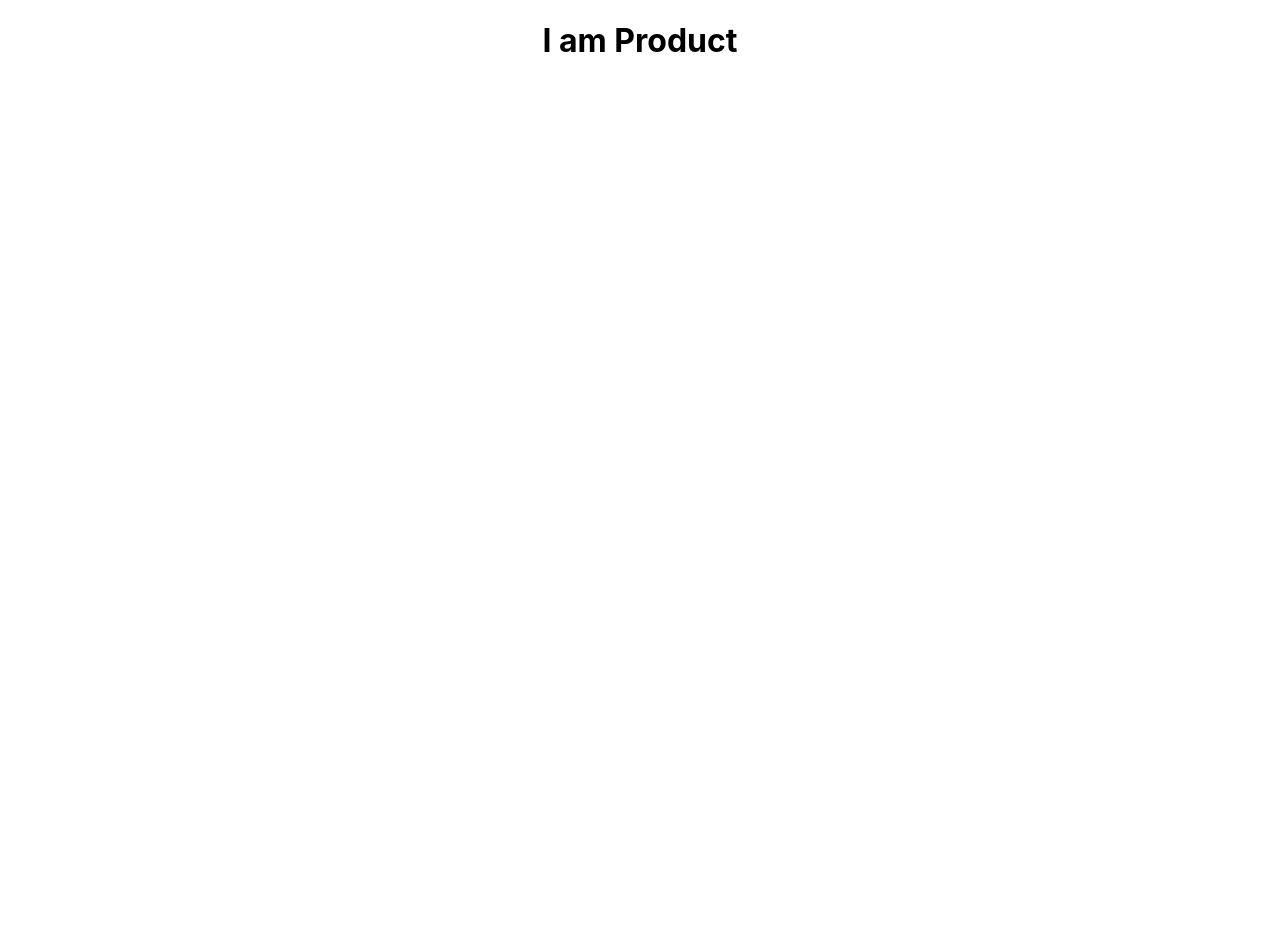
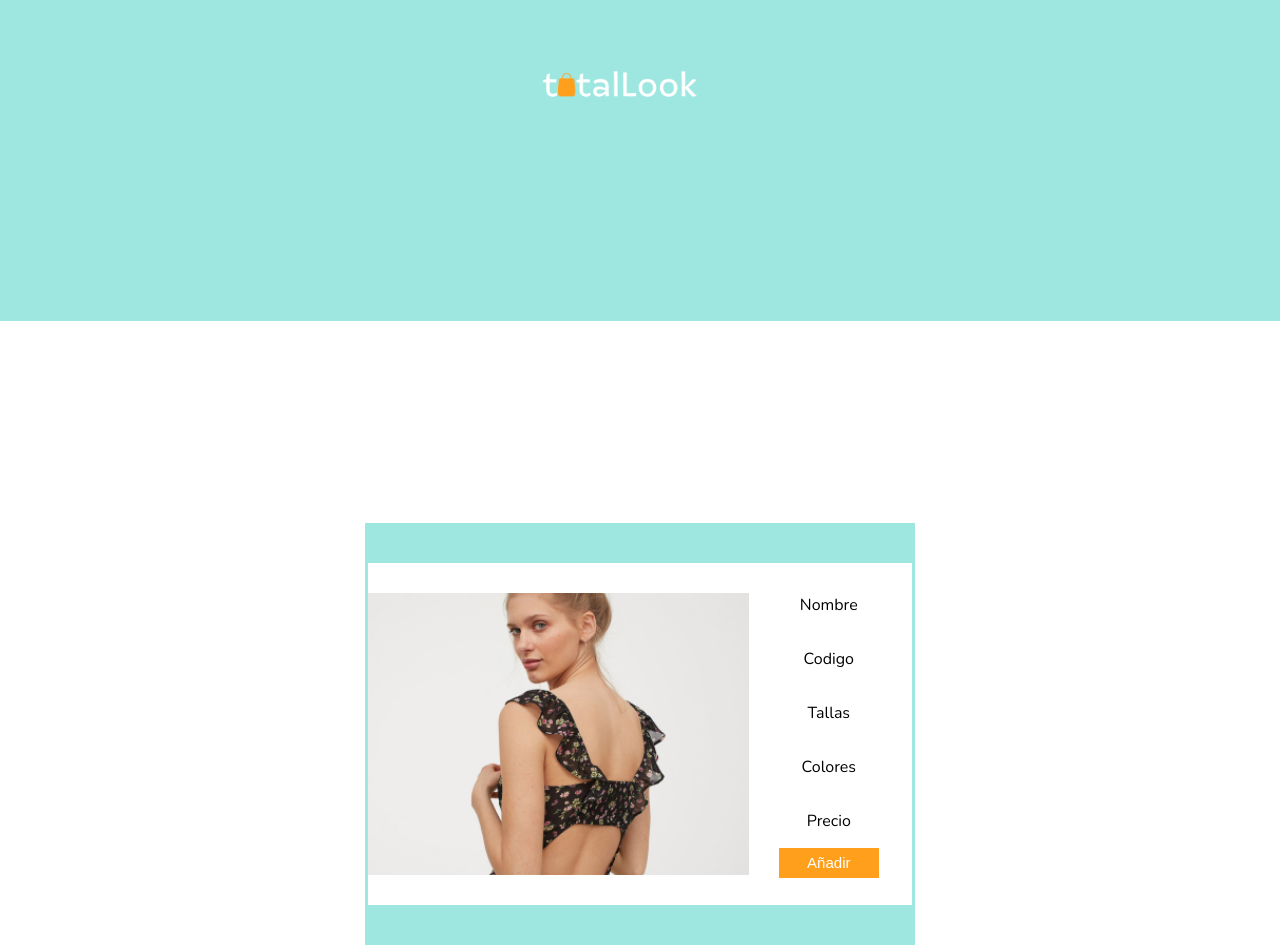
Before and after one commit to KarinaKanoDev/TotalLook, a React (Create React App) app: page /Products in a window 1280 px wide. Shown: the top 952 px of the page. Before the commit the page ends 800 px from the top, so only its background shows below. Built offline with nearby package versions, Linux system fonts and the light colour scheme.

Commit message:
modal-maquetacion.estilos

```diff
--- a/package.json
+++ b/package.json
@@ -9,6 +9,7 @@
     "react": "^17.0.2",
     "react-dom": "^17.0.2",
     "react-router": "^5.2.0",
+    "react-router-dom": "^5.2.0",
     "react-scripts": "4.0.3",
     "web-vitals": "^1.1.2"
   },
@@ -35,5 +36,10 @@
       "last 1 firefox version",
       "last 1 safari version"
     ]
+  },
+  "devDependencies": {
+    "@iconify-icons/gg": "^1.1.0",
+    "@iconify-icons/heroicons-outline": "^1.1.2",
+    "@iconify/react": "^1.1.4"
   }
 }
--- a/src/App.css
+++ b/src/App.css
@@ -2,37 +2,13 @@
   text-align: center;
 }
 
-.App-logo {
-  height: 40vmin;
-  pointer-events: none;
+.header{
+  background-color:#9EE7E0 ;
+  display: flex;
+  flex-direction: row;
+  justify-content: center;
+  width: 100%;
 }
-
-@media (prefers-reduced-motion: no-preference) {
-  .App-logo {
-    animation: App-logo-spin infinite 20s linear;
-  }
+.header img{
+  width: 40%;
 }
-
-.App-header {
-  background-color: #282c34;
-  min-height: 100vh;
-  display: flex;
-  flex-direction: column;
-  align-items: center;
-  justify-content: center;
-  font-size: calc(10px + 2vmin);
-  color: white;
-}
-
-.App-link {
-  color: #61dafb;
-}
-
-@keyframes App-logo-spin {
-  from {
-    transform: rotate(0deg);
-  }
-  to {
-    transform: rotate(360deg);
-  }
-}
--- a/src/App.js
+++ b/src/App.js
@@ -1,4 +1,5 @@
 import './App.css';
+import './ComponentView/productPage/Product.css';
 import React from "react";
 import {
   BrowserRouter as Router,
--- a/src/ComponentView/generalComponents/Header.js
+++ b/src/ComponentView/generalComponents/Header.js
@@ -1,10 +1,19 @@
+import React from "react";
+import totallook from '../../Assets/logo/totalLook.png'
+// npm install --save-dev @iconify/react @iconify-icons/heroicons-outline
+import { Icon, InlineIcon } from '@iconify/react';
+import shoppingCart from '@iconify-icons/heroicons-outline/shopping-cart';
+
 
 export function Header() {
 
     return(
 
-        <div>
-
+        <div className="header">
+            <div className="header-content">
+                <img src={totallook} alt="totallook" />
+                <Icon icon={shoppingCart} color="#ff9f1c" width="30px" height="30px" />
+            </div>
         </div>
 
     )
--- a/src/ComponentView/productPage/Modal.jsx
+++ b/src/ComponentView/productPage/Modal.jsx
@@ -0,0 +1,40 @@
+import React from "react";
+// npm install --save-dev @iconify/react @iconify-icons/gg
+import { Icon, InlineIcon } from '@iconify/react';
+import closeO from '@iconify-icons/gg/close-o';
+import mujer from '../../Assets/productsWoman/ropamujermodelo2.png'
+
+export const Modal = () => {
+
+    return (
+
+        <div className="modal">
+
+            <div className="modal-content">
+                <div className="header-blue">
+                    <div className="icon">
+                    <Icon icon={closeO} color="#ff9f1c" width="30px" height="30px" />
+                    </div>
+
+                </div>
+
+                <div className="modal-content-description">
+                    <img src={mujer} alt="clothes" />
+                    <div className="elements">
+                        <p>Nombre</p>
+                        <p>Codigo </p>
+                        <p>Tallas </p>
+                        <p>Colores </p>
+                        <p>Precio </p>
+                        <button className="Add">Añadir</button>
+
+                    </div>
+
+                </div>
+
+             <div className="header-blue"></div>
+            </div>
+        </div>
+
+    );
+};
--- a/src/ComponentView/productPage/Product.css
+++ b/src/ComponentView/productPage/Product.css
@@ -0,0 +1,53 @@
+@import url('https://fonts.googleapis.com/css2?family=Nunito:wght@200&display=swap');
+
+
+
+.modal-content {
+  width: 550px;
+  height: 450px;
+  padding: 10px 20px;
+  margin: 15% auto;
+  position: relative;
+  display: flex;
+  flex-direction: column;
+
+
+}
+.modal-content img {
+    width: 70%;
+  margin-right:30px;
+  margin-bottom: 30px;
+  margin-top: 30px;
+}
+.header-blue{
+    background-color: #9EE7E0;
+    width: 550px;
+    height: 40px;
+}
+.modal-content-description{
+    display: flex;
+    border-left-style: solid;
+     border-bottom: none;
+    border-color: #9EE7E0;
+    border-right-style: solid;
+}
+.elements {
+  display: flex;
+  flex-direction: column;
+  align-items: center;
+  margin-top: 15px;
+  font-family: 'Nunito', sans-serif;
+}
+.elements button {
+  background-color: #ff9f1c;
+  font-size: 15px;
+  color: white;
+  border: 0;
+  width: 100px;
+  height: 30px;
+
+}
+.icon{
+    margin-top: 5px;
+    margin-left: 450px;
+}
--- a/src/ComponentView/productPage/Product.jsx
+++ b/src/ComponentView/productPage/Product.jsx
@@ -2,6 +2,7 @@ import React from 'react';
 
 import {Footer} from '../generalComponents/Footer'
 import {Header} from '../generalComponents/Header'
+import {Modal} from '../productPage/Modal'
 
 export function Product() {
 
@@ -9,6 +10,7 @@ export function Product() {
 
         <div>
             <Header />
+            <Modal />
             <h1>I am Product</h1>
             <Footer />
         </div>
```
Also changed, not shown: src/Assets/logo/totalLook.png (added), 1 other file (tests, documents, lock files or other folders).
